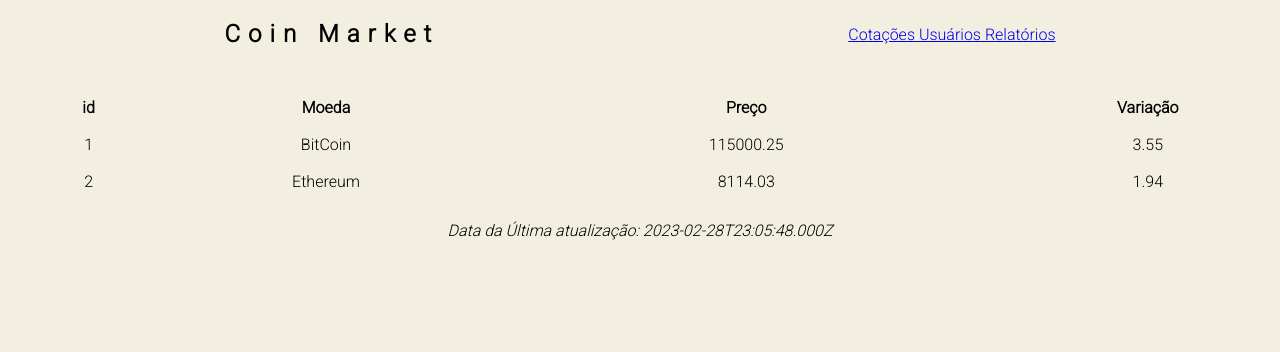
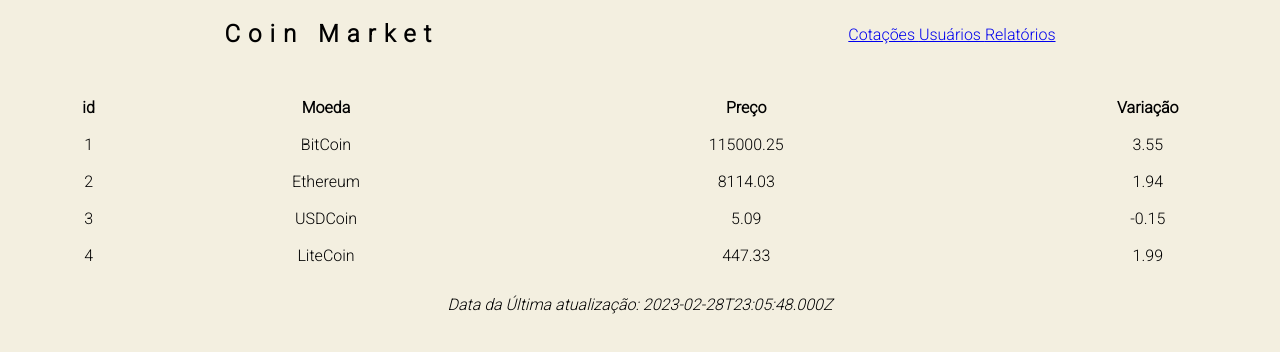
Before and after one commit to FuturoDEV-Pantanal/coinmarket, a React (Create React App) app: page / in a window 1280 px wide. Shown: the top 352 px of the page. Built offline with nearby package versions, Linux system fonts and the light colour scheme; a web font is replaced by a local one.

Commit message:
Implementa componentes Cotacoes e Coin

```diff
--- /dev/null
+++ b/src/components/Coin/index.js
@@ -0,0 +1,14 @@
+import './styles.css';
+
+export default function Coin( { id, nome, preco, variacao, sapato } ) {
+    // console.log(props);
+    // const { nome, preco } = props;  // destructuring
+  return (
+    <tr key={id}>
+        <td> { id } </td>
+        <td> { nome } </td>
+        <td> { preco } </td>
+        <td> { variacao } </td>
+    </tr>
+  )
+}
--- a/src/pages/Cotacoes/index.js
+++ b/src/pages/Cotacoes/index.js
@@ -1,6 +1,7 @@
+import Coin from '../../components/Coin';
 import './styles.css';
 
-const coins = [
+const criptos = [
     { id: 1, sigla: 'BTC', nome: 'BitCoin', preco: 115000.25, variacaoPerc: 3.55 },
     { id: 2, sigla: 'ETH', nome: 'Ethereum', preco: 8114.03, variacaoPerc: 1.94 },
     { id: 3, sigla: 'USDC', nome: 'USDCoin', preco: 5.09, variacaoPerc: -0.15 },
@@ -19,18 +20,11 @@ export default function Cotacoes() {
             </tr>
         </thead>
         <tbody>
-            <tr>
-                <td> { coins[0].id } </td>
-                <td> { coins[0].nome } </td>
-                <td> { coins[0].preco } </td>
-                <td> { coins[0].variacaoPerc } </td>
-            </tr>
-            <tr>
-                <td> { coins[1].id } </td>
-                <td> { coins[1].nome } </td>
-                <td> { coins[1].preco } </td>
-                <td> { coins[1].variacaoPerc } </td>
-            </tr>
+            {
+                criptos.map(coin => <Coin key={coin.id}
+                    id={coin.id} sigla={coin.sigla} nome={coin.nome} preco={coin.preco}
+                    variacao={coin.variacaoPerc} simbolo={coin.simbolo} />)
+            }
         </tbody>
     </table>
   )
```
Also changed, not shown: src/components/Coin/styles.css (added).
